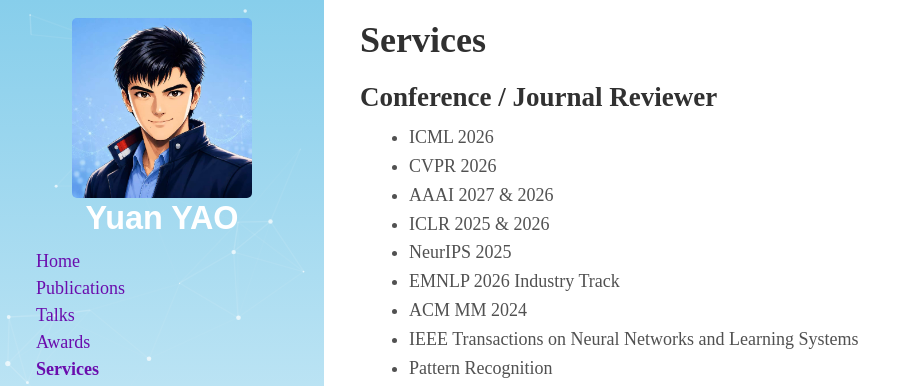
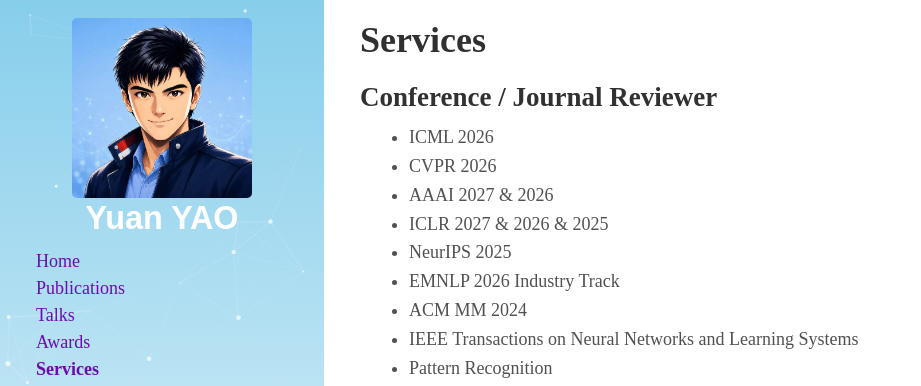
Before and after one commit to yyyaoyuan/yyyaoyuan.github.io, a Jekyll site: the page built from servers.html, in a window 1280 px wide. Shown: the top 386 px of the page, without its empty margins (0-921 px from the left). Built offline with Jekyll 4.4.1, drawn with Linux system fonts in a browser that asks for light colours.

Commit message:
Update servers.html

```diff
--- a/servers.html
+++ b/servers.html
@@ -34,7 +34,7 @@
   </li>
   <li><p>AAAI 2027 & 2026</p>
   </li>
-  <li><p>ICLR 2025 & 2026</p>
+  <li><p>ICLR 2027 & 2026 & 2025</p>
   </li>
   </li>
   <li><p>NeurIPS 2025</p>
```
